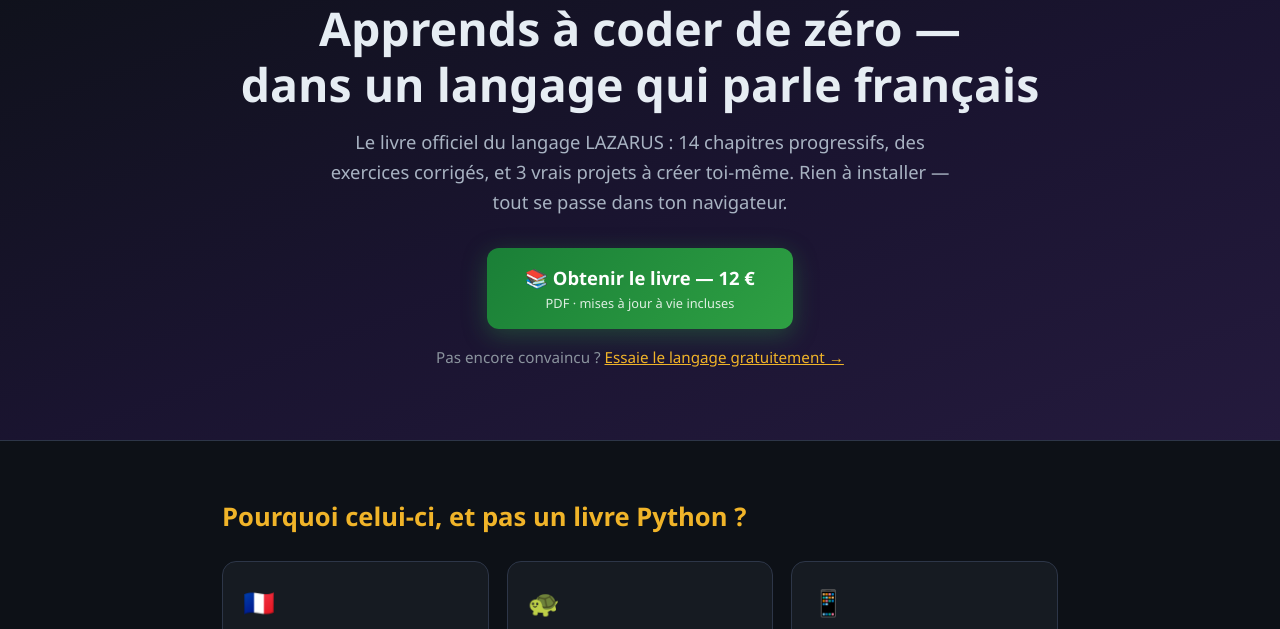
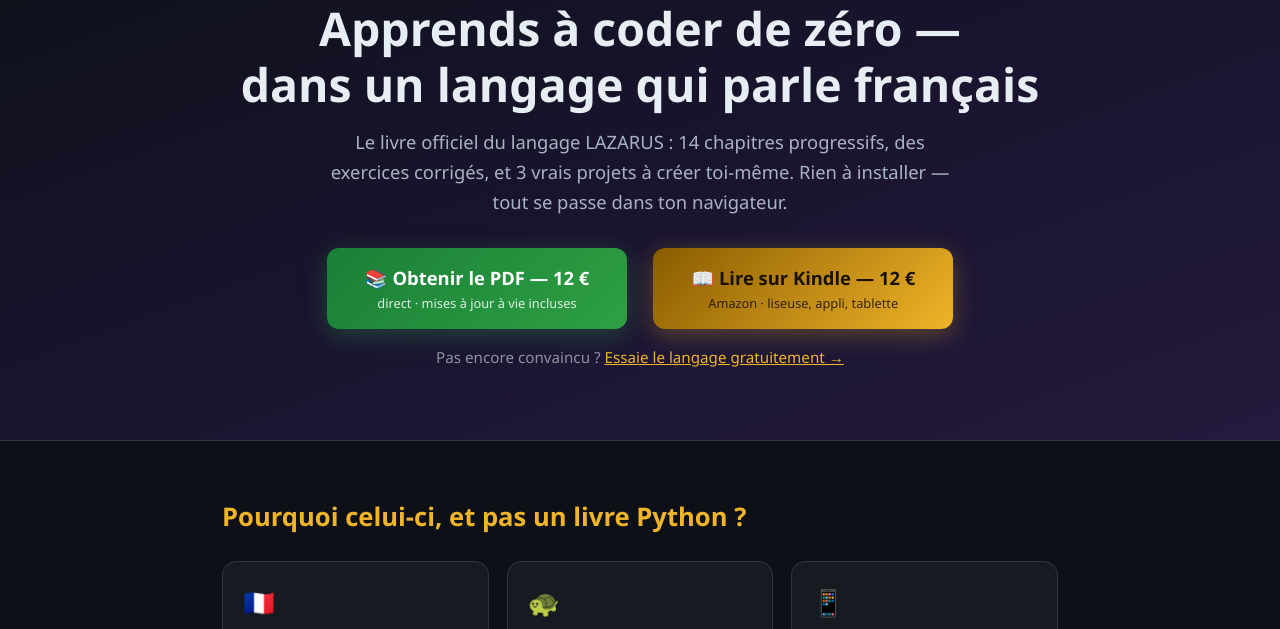
Before and after one commit to lazarus-language/lazarus, a plain HTML site: page docs/livre.html in a window 1280 px wide. Shown: the part 111-740 px from the top of the page. Drawn offline with Linux system fonts and the light colour scheme.

Commit message:
Add files via upload

```diff
--- a/docs/livre.html
+++ b/docs/livre.html
@@ -23,6 +23,10 @@
          font-weight: 700; font-size: 1.15rem; padding: 15px 38px; border-radius: 12px; text-decoration: none;
          box-shadow: 0 6px 24px rgba(46,160,67,.35); }
   .btn:hover { filter: brightness(1.12); }
+  .btn.kindle { background: linear-gradient(135deg, #8a5c00, #f0b429); color: #1a1200;
+                box-shadow: 0 6px 24px rgba(240,180,41,.30); margin-left: 12px; }
+  .achat { display: flex; gap: 14px; justify-content: center; flex-wrap: wrap; align-items: center; }
+  @media (max-width: 640px) { .btn.kindle { margin-left: 0; } }
   .btn small { display: block; font-weight: 400; font-size: .8rem; opacity: .85; }
   .essai { display: block; margin-top: 16px; color: var(--muted); font-size: .95rem; }
 
@@ -66,7 +70,10 @@
     <h1>Apprends à coder de zéro —<br>dans un langage qui parle français</h1>
     <p class="sub">Le livre officiel du langage LAZARUS : 14 chapitres progressifs, des exercices corrigés,
     et 3 vrais projets à créer toi-même. Rien à installer — tout se passe dans ton navigateur.</p>
-    <a class="btn" href="https://ladjidoucare.gumroad.com/l/lazarus">📚 Obtenir le livre — 12 €<small>PDF · mises à jour à vie incluses</small></a>
+    <div class="achat">
+      <a class="btn" href="https://ladjidoucare.gumroad.com/l/lazarus">📚 Obtenir le PDF — 12 €<small>direct · mises à jour à vie incluses</small></a>
+      <a class="btn kindle" href="https://www.amazon.fr/dp/B0HCRLYQ4R">📖 Lire sur Kindle — 12 €<small>Amazon · liseuse, appli, tablette</small></a>
+    </div>
     <span class="essai">Pas encore convaincu ? <a href="https://lazarus-language.github.io/lazarus/">Essaie le langage gratuitement →</a></span>
   </div>
 </header>
@@ -152,6 +159,8 @@
       <p>Non. Le playground LAZARUS fonctionne dans n'importe quel navigateur, même sur un téléphone. Si tu lis cette page, tu as tout ce qu'il faut.</p></details>
     <details><summary>Pourquoi ne pas apprendre directement Python ?</summary>
       <p>Tu peux ! Mais la première marche est plus haute : anglais, installation, erreurs cryptiques. LAZARUS enseigne les mêmes concepts sans ces obstacles — et sa commande « traduire vers Python » fait de la transition une formalité. Le chapitre final t'y emmène.</p></details>
+    <details><summary>PDF ou Kindle : lequel choisir ?</summary>
+      <p>Le <b>PDF</b> (direct) se lit partout, s'imprime, et les mises à jour à vie te sont envoyées gratuitement. La version <b>Kindle</b> se lit sur liseuse, sur l'appli Kindle (téléphone, tablette, ordinateur) et te suit dans ta bibliothèque Amazon — pratique si tu lis déjà comme ça. Le contenu est le même. <a href="https://www.amazon.com/dp/B0HCRLYQ4R">Version Amazon internationale</a>.</p></details>
     <details><summary>Et si le livre évolue ?</summary>
       <p>Les mises à jour sont incluses à vie : chaque nouvelle édition t'est envoyée gratuitement.</p></details>
   </div>
@@ -161,7 +170,10 @@
   <div class="wrap">
     <h2 style="margin-bottom:10px">Le code appartient à ceux qui tapent la ligne suivante.</h2>
     <p style="color:var(--muted); margin-bottom:26px">Commence aujourd'hui — dans ta langue.</p>
-    <a class="btn" href="https://ladjidoucare.gumroad.com/l/lazarus">📚 Obtenir le livre — 12 €<small>PDF · 34 pages · mises à jour à vie</small></a>
+    <div class="achat">
+      <a class="btn" href="https://ladjidoucare.gumroad.com/l/lazarus">📚 Obtenir le PDF — 12 €<small>34 pages · mises à jour à vie</small></a>
+      <a class="btn kindle" href="https://www.amazon.fr/dp/B0HCRLYQ4R">📖 Lire sur Kindle — 12 €<small>Amazon · dans le monde entier</small></a>
+    </div>
   </div>
 </div>
 
```
